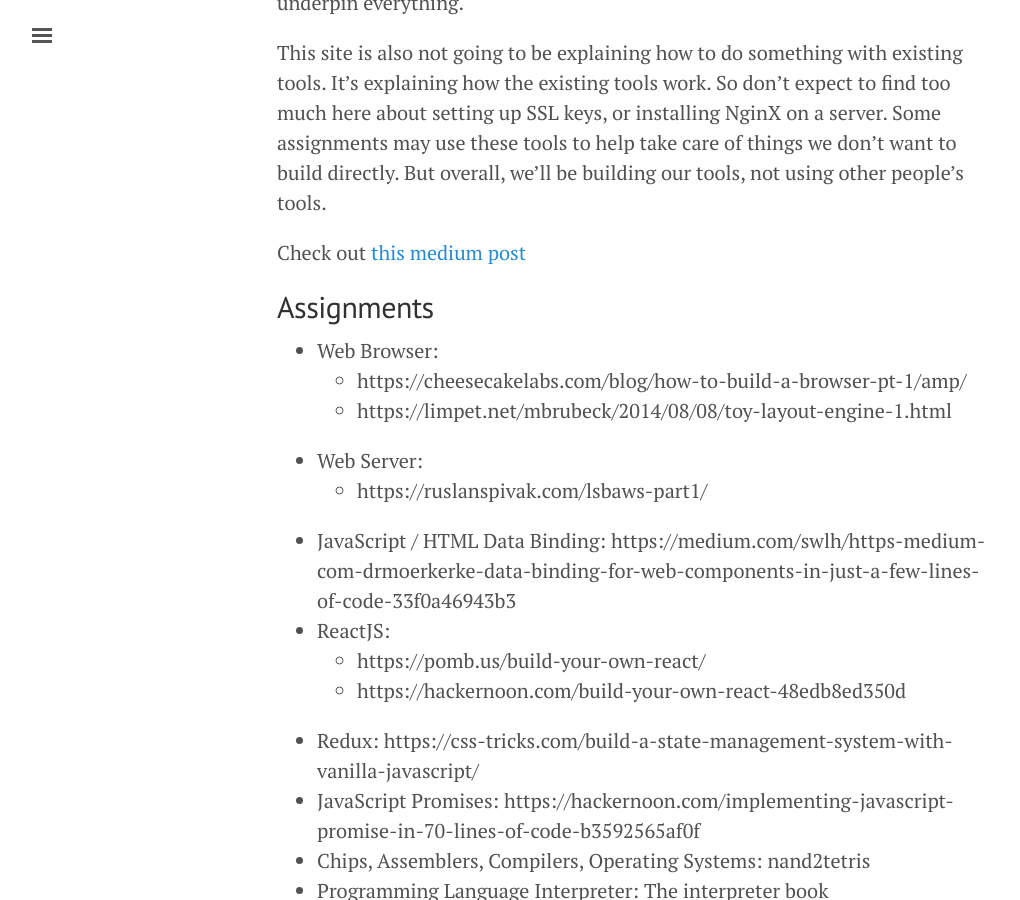
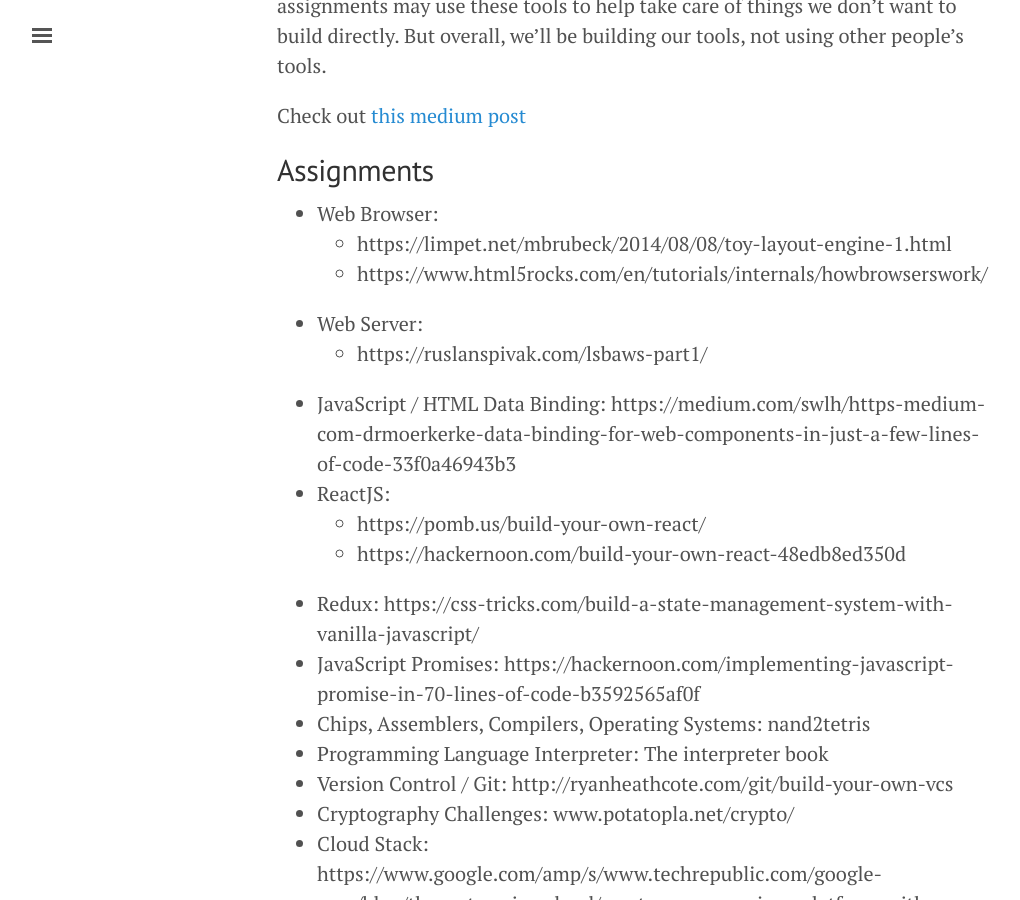
Before and after one commit to slackboxster/slackboxster.github.io, a Jekyll site: the page built from biyp/intro.md, in a window 1280 px wide and 900 px high, scrolled down 951 px. Shown: the whole window, without its empty margins (3-1023 px from the left). Built offline with Jekyll 4.4.1, drawn with Linux system fonts in a browser that asks for light colours; our own code applies the rules of GitHub Pages for plain Markdown files; some of the changed lines change nothing that is shown; some of the changed text lies outside the part shown.

Commit message:
Update intro.md

```diff
--- a/biyp/intro.md
+++ b/biyp/intro.md
@@ -3,8 +3,6 @@
 title: BIYP: the Build It Yourself Project
 permalink: biyp/intro
 ---
-
-# the Build It Yourself Project (BIYP)
 
 Welcome to the Build It Yourself Project (BIYP). This is a collection of computer science assignments that require you to build some complex piece of the computer science world on your own, from basic components. Through this process, you gain a deep, concrete understanding of what otherwise seems like incomprehensible magic. In turn, this deep understanding enables you to build and debug complex systems that interact with other tools that, apart from building them yourself, you would never be able to understand.
 
@@ -19,8 +17,8 @@
 ## Assignments
 
 * Web Browser:
-    * https://cheesecakelabs.com/blog/how-to-build-a-browser-pt-1/amp/
     * https://limpet.net/mbrubeck/2014/08/08/toy-layout-engine-1.html
+    * https://www.html5rocks.com/en/tutorials/internals/howbrowserswork/
 * Web Server:
     * https://ruslanspivak.com/lsbaws-part1/
 * JavaScript / HTML Data Binding: https://medium.com/swlh/https-medium-com-drmoerkerke-data-binding-for-web-components-in-just-a-few-lines-of-code-33f0a46943b3
```
